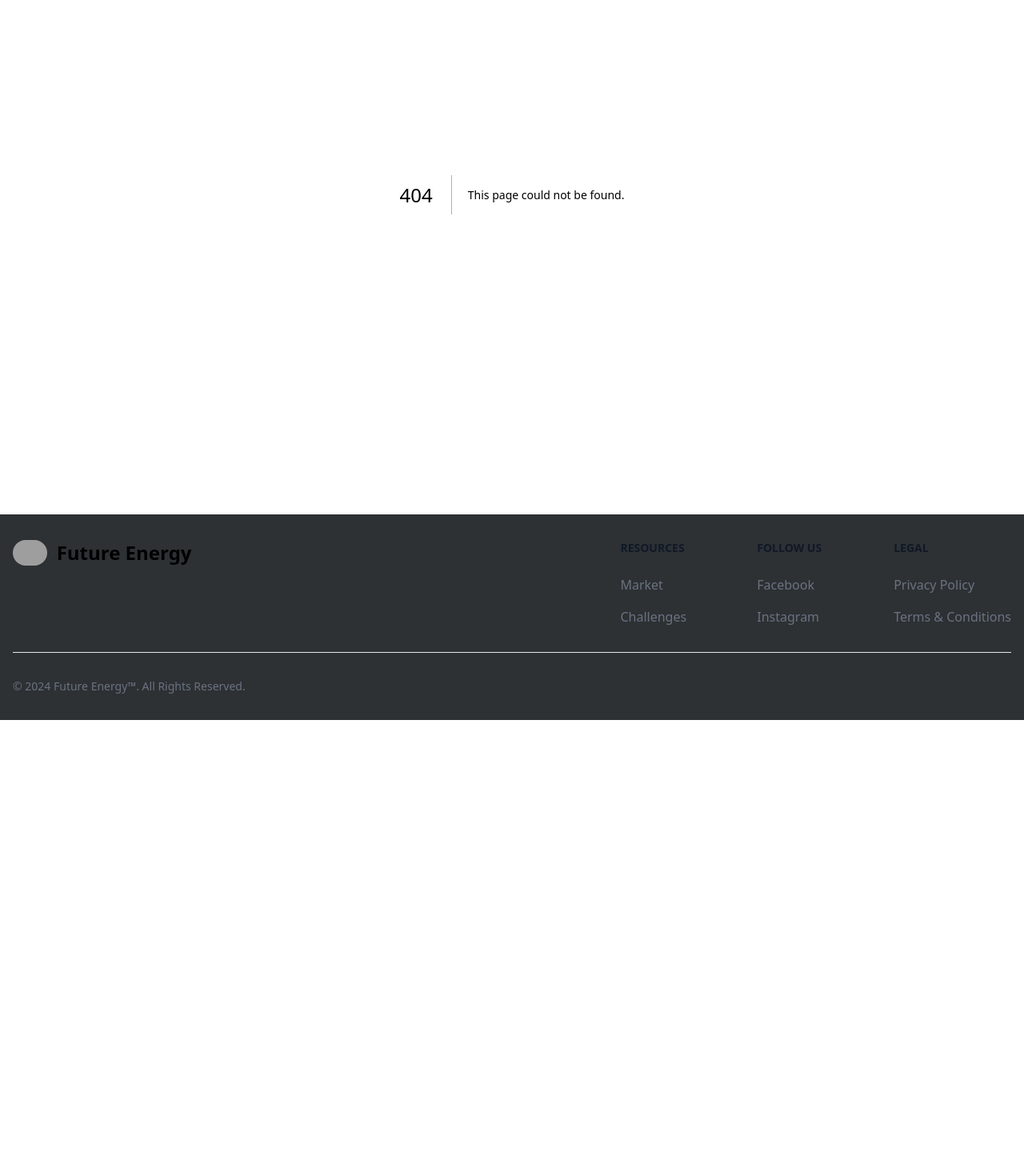
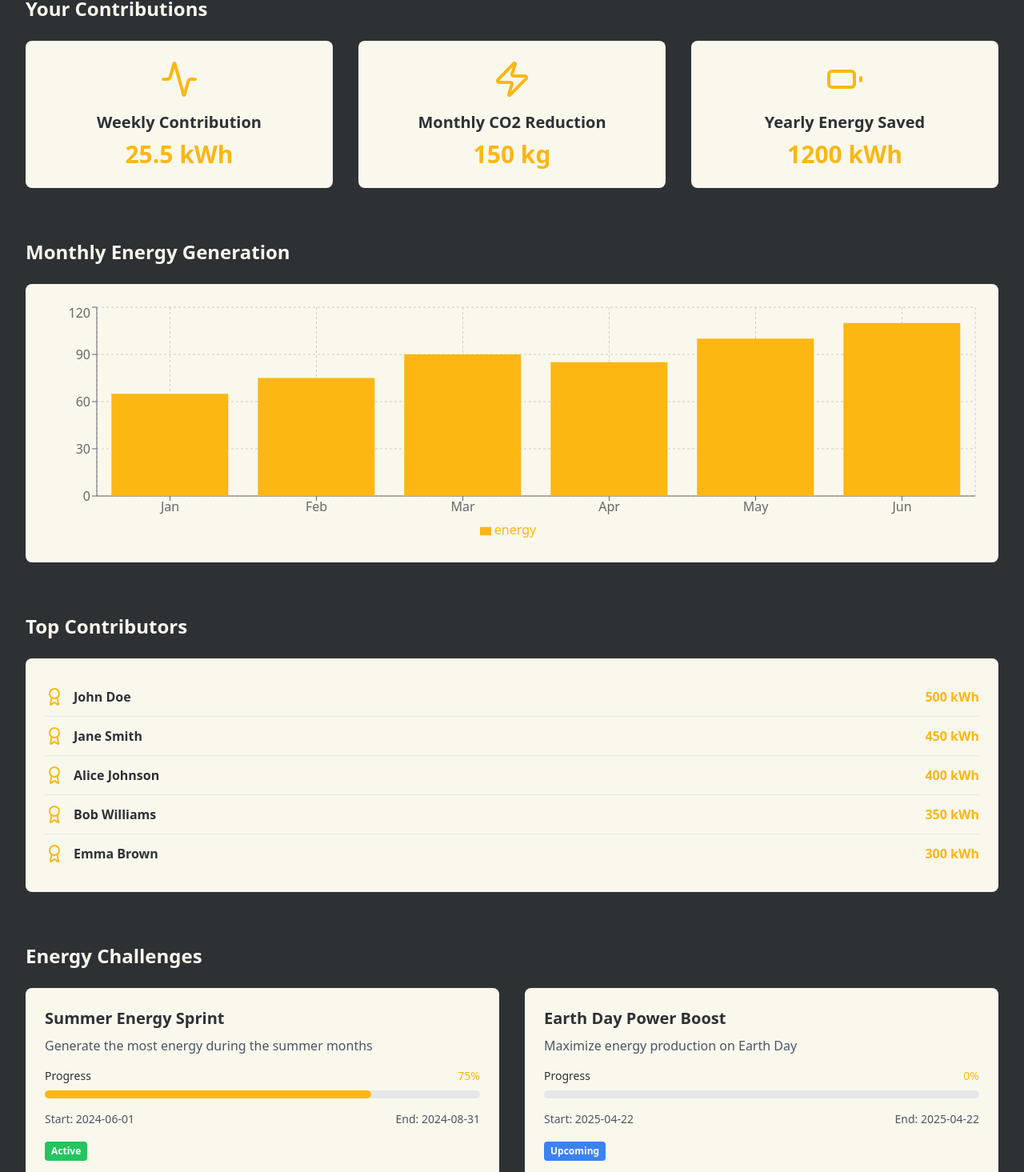
Before and after one commit to Eco-Sustainable-System/EcoTrackerSystem, a Next.js app in the folder eco-action-tracker/: page /impact in a window 1280 px wide. Before the commit this address had no page. Shown: the part 157-1622 px from the top of the page at 80% size. Before the commit the page ends 1057 px from the top, so only its background shows below. Built offline with nearby package versions, Linux system fonts and the light colour scheme; grey boxes are pictures that could not be loaded.

Commit message:
add imapct page

```diff
--- /dev/null
+++ b/eco-action-tracker/src/app/impact/page.js
@@ -0,0 +1,154 @@
+"use client";
+
+import React from 'react';
+import { BarChart, Bar, XAxis, YAxis, CartesianGrid, Tooltip, Legend, ResponsiveContainer } from 'recharts';
+import { Activity, Award, Battery, Zap, Users } from 'lucide-react';
+
+const ImpactPage = () => {
+    const userImpact = {
+        weeklyContribution: 25.5,
+        monthlyCO2Reduction: 150,
+        yearlyEnergySaved: 1200,
+    };
+
+    const leaderboardData = [
+        { name: 'John Doe', contribution: 500 },
+        { name: 'Jane Smith', contribution: 450 },
+        { name: 'Alice Johnson', contribution: 400 },
+        { name: 'Bob Williams', contribution: 350 },
+        { name: 'Emma Brown', contribution: 300 },
+    ];
+
+    const monthlyData = [
+        { name: 'Jan', energy: 65 },
+        { name: 'Feb', energy: 75 },
+        { name: 'Mar', energy: 90 },
+        { name: 'Apr', energy: 85 },
+        { name: 'May', energy: 100 },
+        { name: 'Jun', energy: 110 },
+    ];
+
+    const challenges = [
+        {
+            title: "Summer Energy Sprint",
+            description: "Generate the most energy during the summer months",
+            targetEnergy: 1000,
+            currentEnergy: 750,
+            progress: 75,
+            startDate: "2024-06-01",
+            endDate: "2024-08-31",
+            thumbnail: "/summer-challenge.jpg",
+            status: "active",
+        },
+        {
+            title: "Earth Day Power Boost",
+            description: "Maximize energy production on Earth Day",
+            targetEnergy: 500,
+            currentEnergy: 0,
+            progress: 0,
+            startDate: "2025-04-22",
+            endDate: "2025-04-22",
+            thumbnail: "/earth-day-challenge.jpg",
+            status: "upcoming",
+        },
+    ];
+
+    return (
+        <div className="bg-[#2D3134] min-h-screen py-16 px-4 sm:px-6 lg:px-8">
+            <div className="max-w-7xl mx-auto">
+                <h1 className="text-4xl font-bold text-[#FAF8ED] mb-12 text-center">Your Environmental Impact</h1>
+
+                {/* Personal Impact Section */}
+                <section className="mb-16">
+                    <h2 className="text-2xl font-semibold text-[#FAF8ED] mb-6">Your Contributions</h2>
+                    <div className="grid grid-cols-1 md:grid-cols-3 gap-8">
+                        <div className="bg-[#FAF8ED] rounded-lg p-6 text-center">
+                            <Activity className="w-12 h-12 text-[#fdb713] mx-auto mb-4" />
+                            <h3 className="text-xl font-semibold text-[#2D3134] mb-2">Weekly Contribution</h3>
+                            <p className="text-3xl font-bold text-[#fdb713]">{userImpact.weeklyContribution} kWh</p>
+                        </div>
+                        <div className="bg-[#FAF8ED] rounded-lg p-6 text-center">
+                            <Zap className="w-12 h-12 text-[#fdb713] mx-auto mb-4" />
+                            <h3 className="text-xl font-semibold text-[#2D3134] mb-2">Monthly CO2 Reduction</h3>
+                            <p className="text-3xl font-bold text-[#fdb713]">{userImpact.monthlyCO2Reduction} kg</p>
+                        </div>
+                        <div className="bg-[#FAF8ED] rounded-lg p-6 text-center">
+                            <Battery className="w-12 h-12 text-[#fdb713] mx-auto mb-4" />
+                            <h3 className="text-xl font-semibold text-[#2D3134] mb-2">Yearly Energy Saved</h3>
+                            <p className="text-3xl font-bold text-[#fdb713]">{userImpact.yearlyEnergySaved} kWh</p>
+                        </div>
+                    </div>
+                </section>
+
+                {/* Monthly Energy Chart */}
+                <section className="mb-16">
+                    <h2 className="text-2xl font-semibold text-[#FAF8ED] mb-6">Monthly Energy Generation</h2>
+                    <div className="bg-[#FAF8ED] rounded-lg p-6">
+                        <ResponsiveContainer width="100%" height={300}>
+                            <BarChart data={monthlyData}>
+                                <CartesianGrid strokeDasharray="3 3" />
+                                <XAxis dataKey="name" />
+                                <YAxis />
+                                <Tooltip />
+                                <Legend />
+                                <Bar dataKey="energy" fill="#fdb713" />
+                            </BarChart>
+                        </ResponsiveContainer>
+                    </div>
+                </section>
+
+                {/* Leaderboard Section */}
+                <section className="mb-16">
+                    <h2 className="text-2xl font-semibold text-[#FAF8ED] mb-6">Top Contributors</h2>
+                    <div className="bg-[#FAF8ED] rounded-lg p-6">
+                        <ul>
+                            {leaderboardData.map((user, index) => (
+                                <li key={index} className="flex items-center justify-between py-3 border-b border-gray-200 last:border-b-0">
+                                    <div className="flex items-center">
+                                        <Award className="w-6 h-6 text-[#fdb713] mr-3" />
+                                        <span className="text-[#2D3134] font-semibold">{user.name}</span>
+                                    </div>
+                                    <span className="text-[#fdb713] font-bold">{user.contribution} kWh</span>
+                                </li>
+                            ))}
+                        </ul>
+                    </div>
+                </section>
+
+                {/* Challenges Section */}
+                <section>
+                    <h2 className="text-2xl font-semibold text-[#FAF8ED] mb-6">Energy Challenges</h2>
+                    <div className="grid grid-cols-1 md:grid-cols-2 gap-8">
+                        {challenges.map((challenge, index) => (
+                            <div key={index} className="bg-[#FAF8ED] rounded-lg p-6">
+                                <h3 className="text-xl font-semibold text-[#2D3134] mb-2">{challenge.title}</h3>
+                                <p className="text-gray-600 mb-4">{challenge.description}</p>
+                                <div className="flex justify-between items-center mb-2">
+                                    <span className="text-sm font-medium text-[#2D3134]">Progress</span>
+                                    <span className="text-sm font-medium text-[#fdb713]">{challenge.progress}%</span>
+                                </div>
+                                <div className="w-full bg-gray-200 rounded-full h-2.5 mb-4">
+                                    <div className="bg-[#fdb713] h-2.5 rounded-full" style={{ width: `${challenge.progress}%` }}></div>
+                                </div>
+                                <div className="flex justify-between text-sm text-gray-600">
+                                    <span>Start: {challenge.startDate}</span>
+                                    <span>End: {challenge.endDate}</span>
+                                </div>
+                                <div className="mt-4">
+                                    <span className={`inline-block px-2 py-1 text-xs font-semibold rounded ${challenge.status === 'active' ? 'bg-green-500 text-white' :
+                                            challenge.status === 'upcoming' ? 'bg-blue-500 text-white' :
+                                                'bg-gray-500 text-white'
+                                        }`}>
+                                        {challenge.status.charAt(0).toUpperCase() + challenge.status.slice(1)}
+                                    </span>
+                                </div>
+                            </div>
+                        ))}
+                    </div>
+                </section>
+            </div>
+        </div>
+    );
+};
+
+export default ImpactPage;
```
